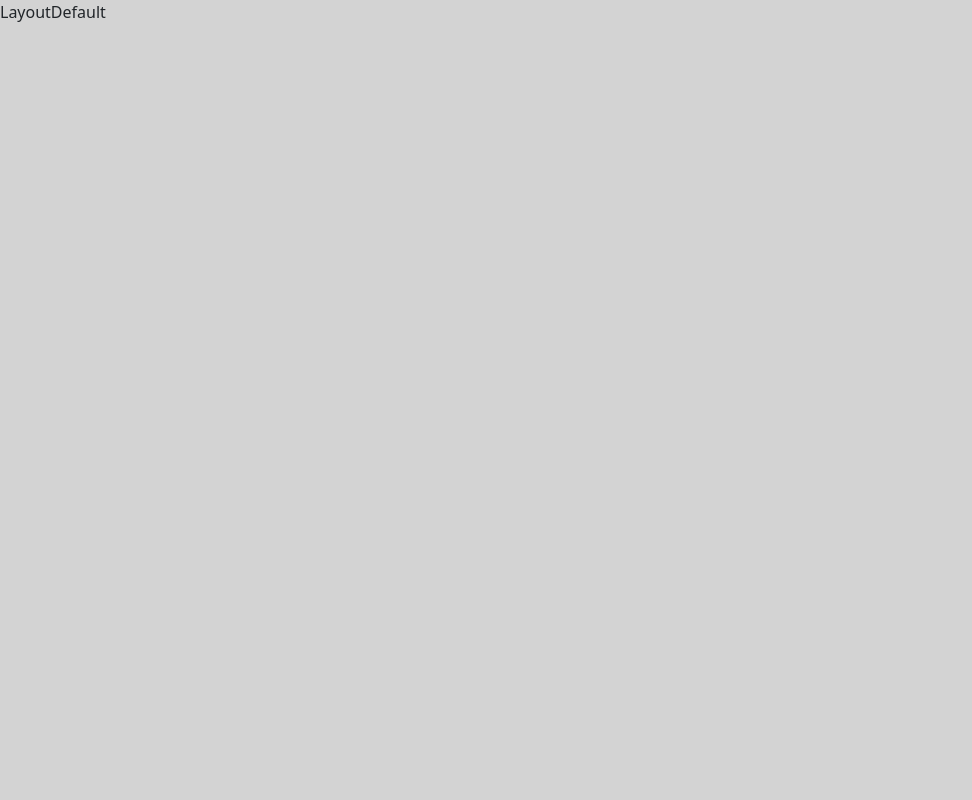
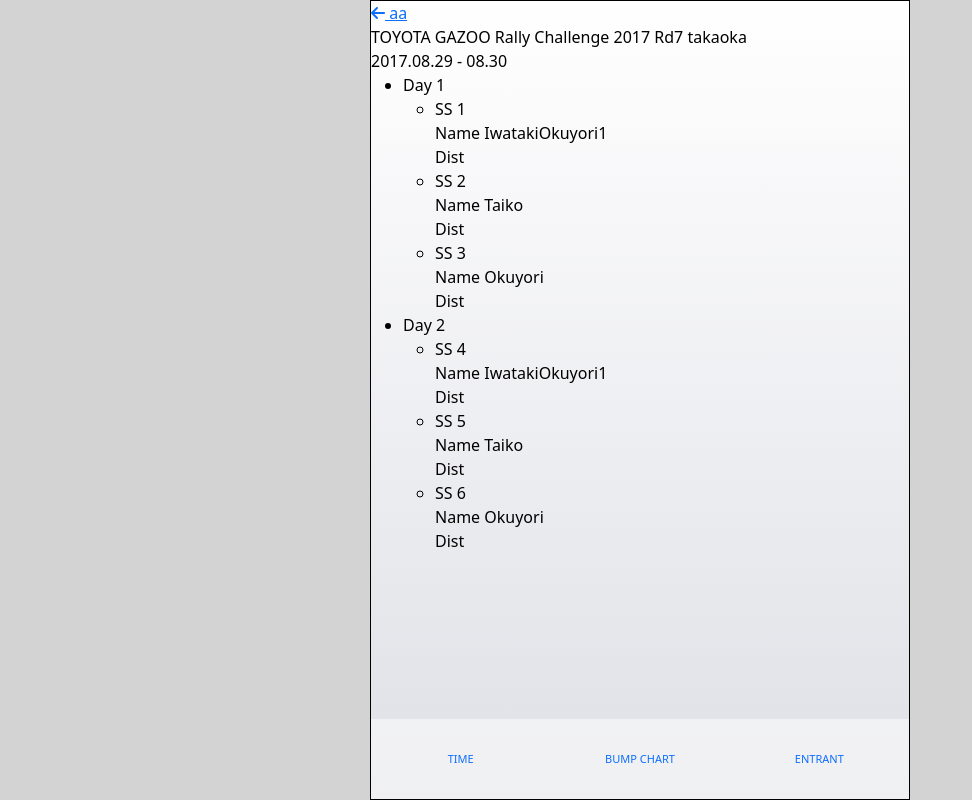
Before and after one commit to mzone/raly-result-chart, a Next.js app in the folder frontend/: page / in a window 1280 px wide. Shown: the whole page, without its empty margins (0-972 px from the left). Built offline with nearby package versions, Linux system fonts and the light colour scheme.

Commit message:
- SSリストページ簡易コーディング

```diff
--- a/frontend/src/layouts/LayoutDefault.tsx
+++ b/frontend/src/layouts/LayoutDefault.tsx
@@ -1,7 +1,10 @@
+import GlobalNavigation from "../parts/GlobalNavigation";
+
 export default function LayoutDefault(page) {
     return (
-        <>
-            <main>LayoutDefault{page}</main>
-        </>
+        <div className="wrap">
+            <main>{page}</main>
+            <GlobalNavigation/>
+        </div>
     )
 }
--- a/frontend/src/pages/index.tsx
+++ b/frontend/src/pages/index.tsx
@@ -1,7 +1,64 @@
+import PageHeader from "../parts/PageHeader";
+import Link from 'next/link'
+import PageBody from "../parts/PageBody";
+import SSList from "../parts/SSList";
+
+const ssListItems = [
+
+    [
+        {
+            no: 1,
+            name: 'IwatakiOkuyori1',
+        },
+        {
+            no: 2,
+            name: 'Taiko',
+        },
+        {
+            no: 3,
+            name: 'Okuyori',
+        }
+    ],
+    [
+        {
+            no: 4,
+            name: 'IwatakiOkuyori1',
+        },
+        {
+            no: 5,
+            name: 'Taiko',
+        },
+        {
+            no: 6,
+            name: 'Okuyori',
+        }
+    ]
+];
+
 export default () => {
     return (
         <>
+            <PageHeader>
+                {{
+                    left: (
+                        <Link href="/">
+                            <a>
+                                <i className="fa-solid fa-arrow-left"/> aa
+                            </a>
+                        </Link>
+                    ),
+                    center: (
+                        <>
+                            <div>TOYOTA GAZOO Rally Challenge 2017 Rd7 takaoka</div>
+                            <div>2017.08.29 - 08.30</div>
+                        </>
+                    )
+                }}
+            </PageHeader>
 
+            <PageBody>
+                <SSList items={ssListItems}/>
+            </PageBody>
         </>
     )
 }
--- /dev/null
+++ b/frontend/src/parts/GlobalNavigation.tsx
@@ -0,0 +1,31 @@
+import Link from 'next/link'
+
+export default function GlobalNavigation() {
+    return (
+        <div className="global-navigation">
+            <ul>
+                <li>
+                    <Link href="/">
+                        <a>
+                            TIME
+                        </a>
+                    </Link>
+                </li>
+                <li>
+                    <Link href="/">
+                        <a>
+                            BUMP CHART
+                        </a>
+                    </Link>
+                </li>
+                <li>
+                    <Link href="/">
+                        <a>
+                            ENTRANT
+                        </a>
+                    </Link>
+                </li>
+            </ul>
+        </div>
+    )
+}
--- /dev/null
+++ b/frontend/src/parts/PageBody.tsx
@@ -0,0 +1,7 @@
+export default function PageBody({children}) {
+    return (
+        <div className="page-body">
+            {children}
+        </div>
+    )
+}
--- /dev/null
+++ b/frontend/src/parts/PageHeader.tsx
@@ -0,0 +1,18 @@
+export default function PageHeader({children}) {
+    const clickFunc = () => {
+        alert("click");
+    }
+    return (
+        <div className="page-header">
+            <div className="page-header__left">
+                {children.left}
+            </div>
+            <div className="page-header__center">
+                {children.center}
+            </div>
+            <div className="page-header__right">
+                {children.right}
+            </div>
+        </div>
+    )
+}
--- /dev/null
+++ b/frontend/src/parts/SSList.tsx
@@ -0,0 +1,29 @@
+const SSList = ({items}) => {
+    const days = items.map((day, index) => {
+        const SSLIstItems = day.map((SS) => SSLIstItem(SS.no, SS.name, SS.dist))
+        return (
+            <li key={index}>
+                Day {index + 1}
+                <ul>
+                    {SSLIstItems}
+                </ul>
+            </li>
+        )
+    });
+    return (
+        <ul className="ss-list">
+            {days}
+        </ul>
+    )
+}
+const SSLIstItem = (no, name, dist) => {
+    return (
+        <li key={no}>
+            <div>SS {no}</div>
+            <div>Name {name}</div>
+            <div>Dist {dist}</div>
+        </li>
+    )
+}
+
+export default SSList;
--- a/frontend/styles/components/parts/_body.scss
+++ b/frontend/styles/components/parts/_body.scss
@@ -1,3 +1,4 @@
 body {
   background-color: var(--r-lightGray);
+  color: var(--r-blureBlack);
 }
--- /dev/null
+++ b/frontend/styles/components/parts/_global-navigation.scss
@@ -0,0 +1,30 @@
+.global-navigation {
+  position: absolute;
+  bottom: 0;
+  left: 0;
+  width: 100%;
+
+  background: #FFFFFF88;
+
+  > ul {
+    padding: 0;
+    margin: 0;
+    list-style: none;
+    display: flex;
+    justify-content: space-between;
+    align-items: center;
+
+    > li {
+      flex: 1;
+
+      > a {
+        display: flex;
+        align-items: center;
+        justify-content: center;
+        height: 80px;
+        font-size: 11px;
+        text-decoration: none;
+      }
+    }
+  }
+}
--- a/frontend/styles/components/parts/_index.scss
+++ b/frontend/styles/components/parts/_index.scss
@@ -1 +1,3 @@
 @import "body";
+@import "global-navigation";
+@import "wrap";
--- /dev/null
+++ b/frontend/styles/components/parts/_wrap.scss
@@ -0,0 +1,11 @@
+.wrap {
+  position: relative;
+  top: 0;
+  left: 0;
+  width: 100%;
+  max-width: 540px;
+  min-height: 100vh;
+  margin: 0 auto;
+  border: 1px solid #000;
+  background: linear-gradient(rgb(255, 255, 255), rgb(223, 224, 230));
+}
--- a/frontend/styles/utills/_colors.scss
+++ b/frontend/styles/utills/_colors.scss
@@ -9,4 +9,5 @@
   --r-slateGray: #708090; // rgb(112, 128, 144);
   --r-darkSlateGray: #2F4F4F; // rgb(47, 79, 79);
   --r-black: #000000; // rgb(0, 0, 0);
+  --r-blureBlack: $blueBlack;
 }
--- a/frontend/styles/variables/_colors.scss
+++ b/frontend/styles/variables/_colors.scss
@@ -9,6 +9,8 @@
 $darkSlateGray: #2F4F4F; // rgb(47, 79, 79);
 $black: #000000; // rgb(0, 0, 0);
 
+$blueBlack: #142b31; // rgb(0, 0, 0);
+
 
 //text colors
-$text-color-default: $slateGray;
+$text-color-default: $blueBlack;
```
